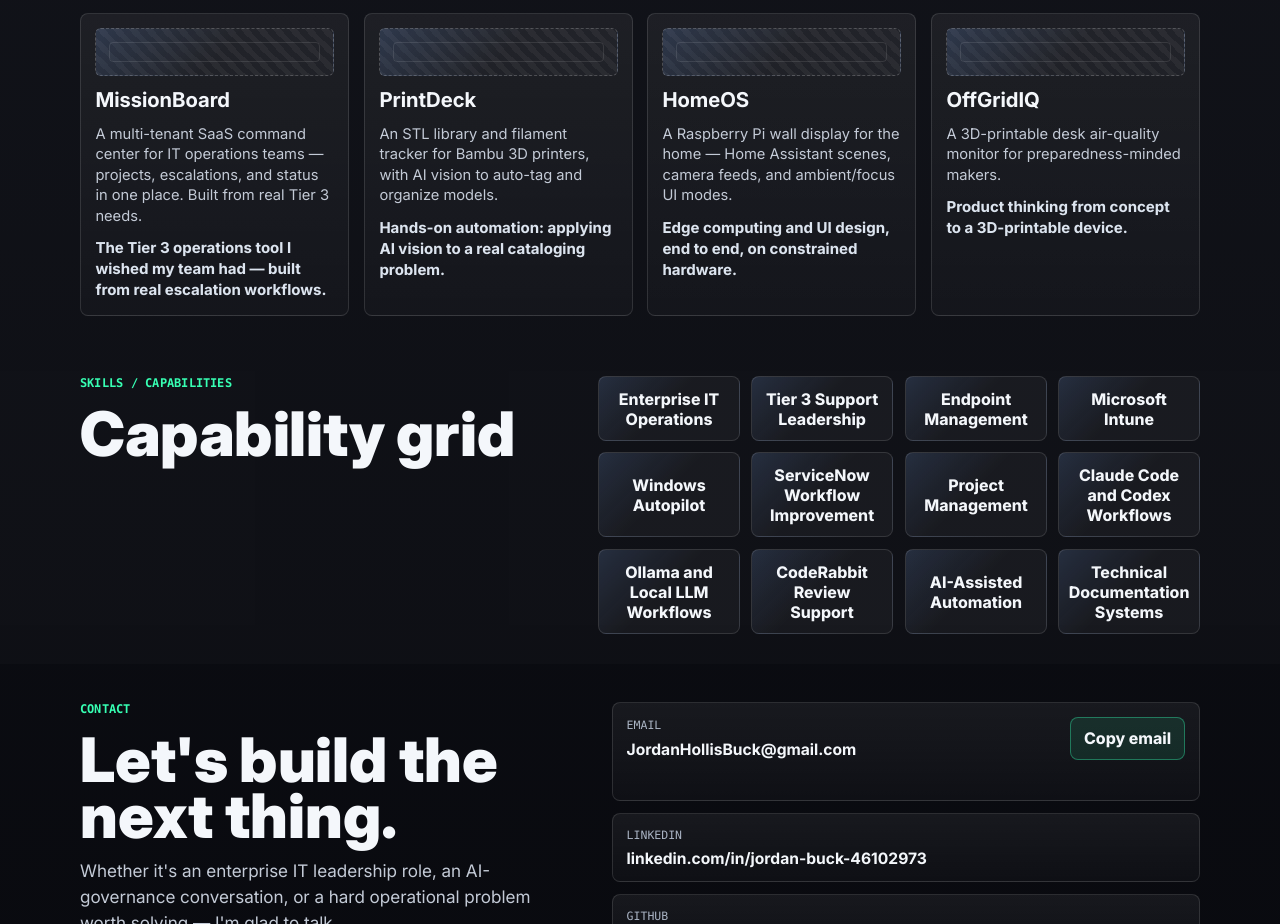
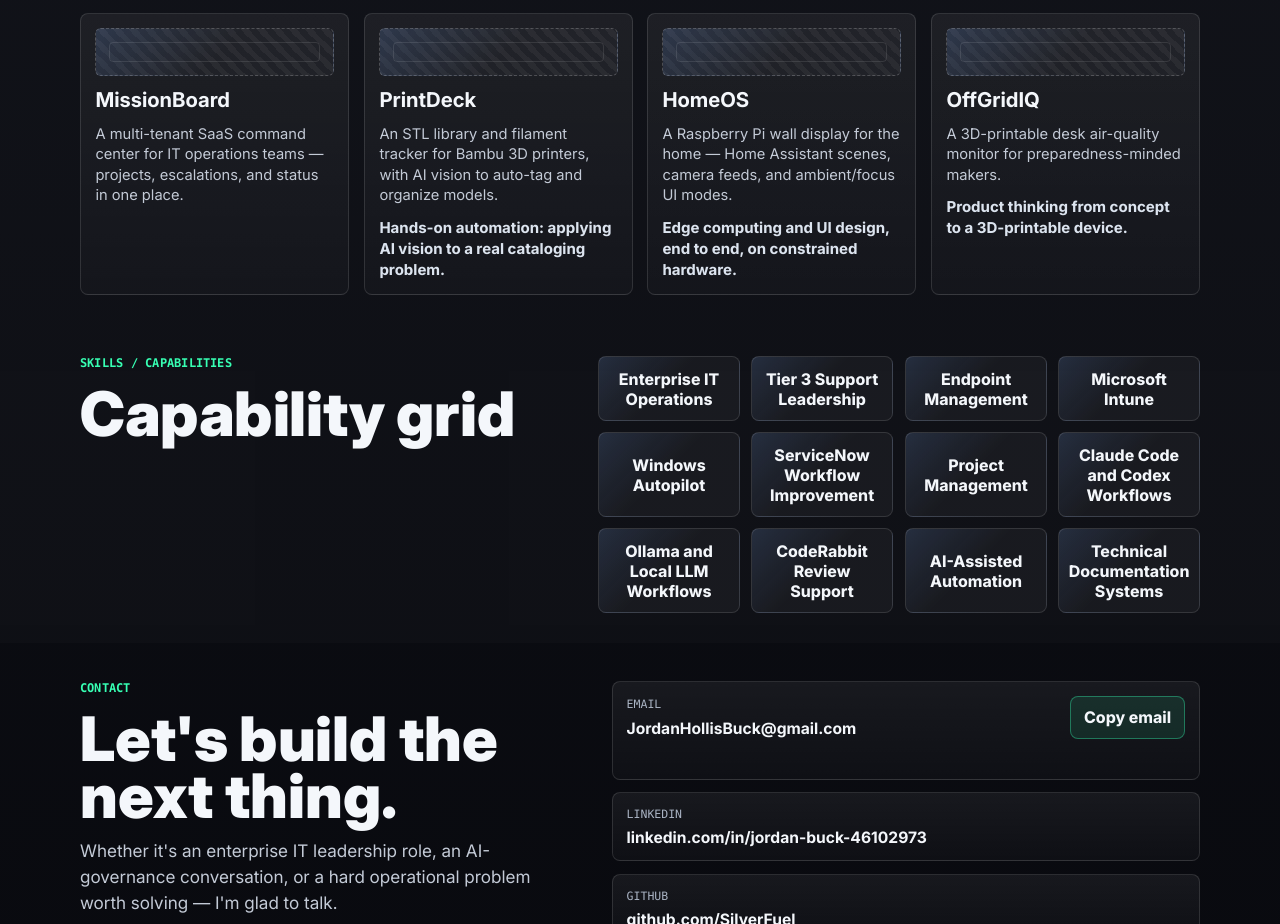
Before and after one commit to SilverFuel/JordanBuck.ME, a website built with Vite: page index.html in a window 1280 px wide. Shown: the part 2060-2984 px from the top of the page. Built offline with nearby package versions, Linux system fonts and the light colour scheme.

Commit message:
Remove MissionBoard Tier 3 copy

```diff
--- a/index.html
+++ b/index.html
@@ -208,8 +208,7 @@
             <article class="project-card reveal-card magnetic">
               <div class="project-card__media" role="img" aria-label="MissionBoard operations dashboard image slot" data-image-slot="/projects/missionboard.jpg"></div>
               <h3>MissionBoard</h3>
-              <p>A multi-tenant SaaS command center for IT operations teams — projects, escalations, and status in one place. Built from real Tier 3 needs.</p>
-              <p class="project-card__why">The Tier 3 operations tool I wished my team had — built from real escalation workflows.</p>
+              <p>A multi-tenant SaaS command center for IT operations teams — projects, escalations, and status in one place.</p>
               <a class="project-card__link" href="#" hidden data-project-link>Project link slot</a>
               <!-- Owner slot: Add public/projects/missionboard.jpg and replace the hidden link href when ready. -->
             </article>
```
